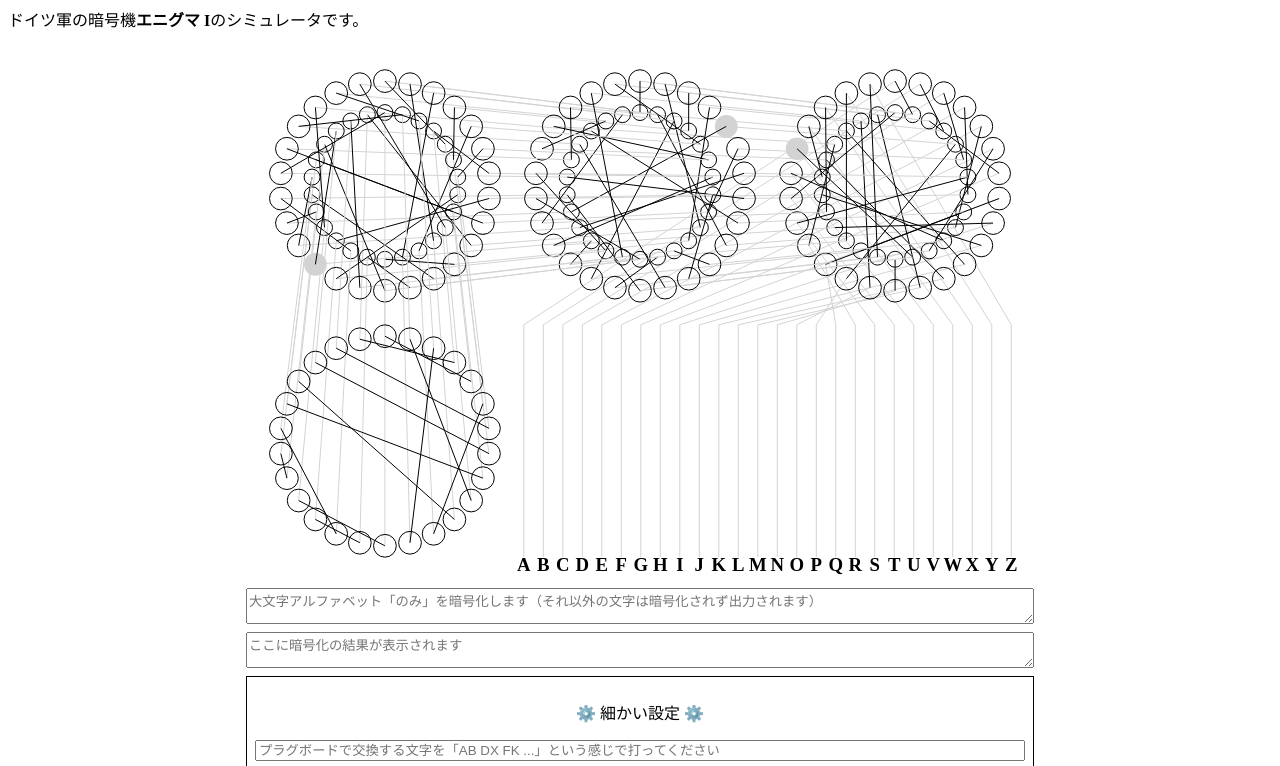
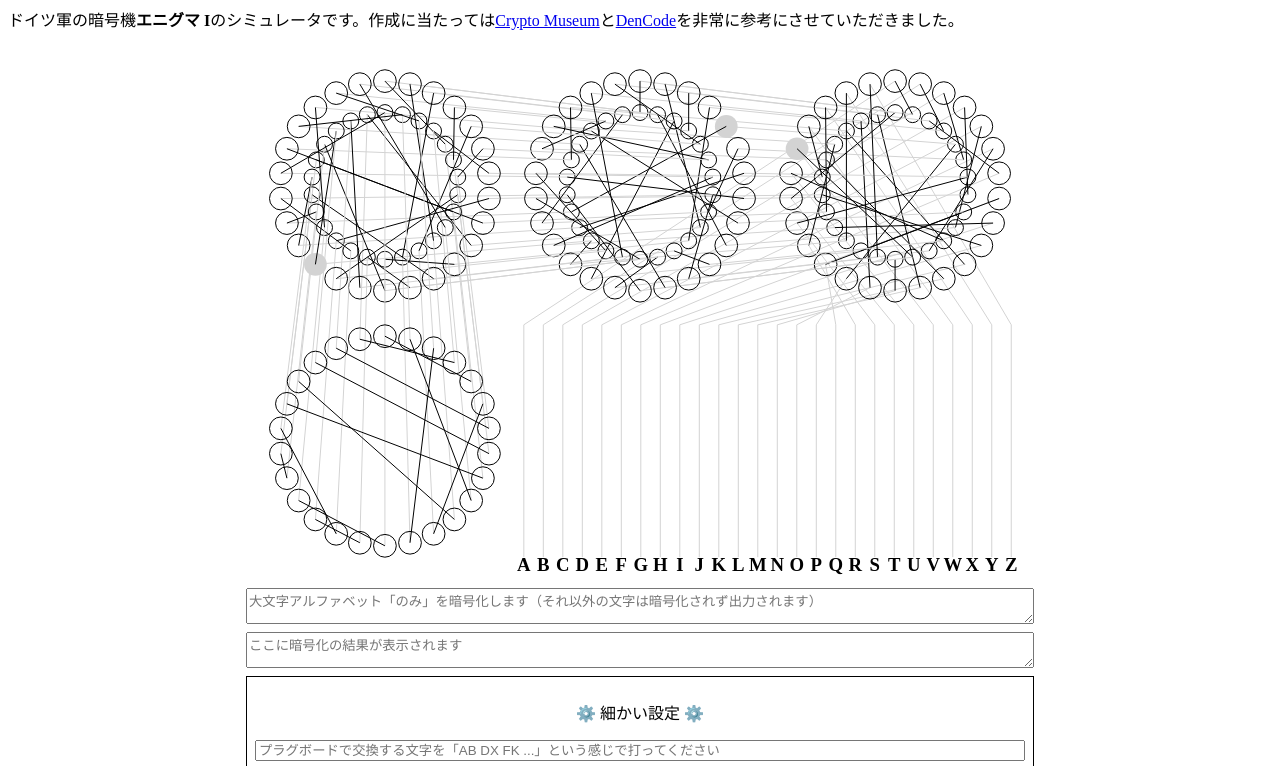
Before and after one commit to reika727/reika727.github.io, a website built with webpack: page enigmaISimulator/index.html in a window 1280 px wide. Shown: the part 73-839 px from the top of the page. Built offline with nearby package versions, Linux system fonts and the light colour scheme.

Commit message:
add link to referenced cites

```diff
--- a/enigmaISimulator/index.html
+++ b/enigmaISimulator/index.html
@@ -8,7 +8,7 @@
   <body>
     <h1>ENIGMA I SIMULATOR</h1>
     <p>
-      ドイツ軍の暗号機<b>エニグマ I</b>のシミュレータです。
+      ドイツ軍の暗号機<b>エニグマ I</b>のシミュレータです。作成に当たっては<a href="https://www.cryptomuseum.com/crypto/enigma/i/index.htm">Crypto Museum</a>と<a href="https://dencode.com/ja/cipher/enigma">DenCode</a>を非常に参考にさせていただきました。
     </p>
     <div id="enigmaI" style="margin: 0 auto;">
       <div class="auto-centering-container">
```
